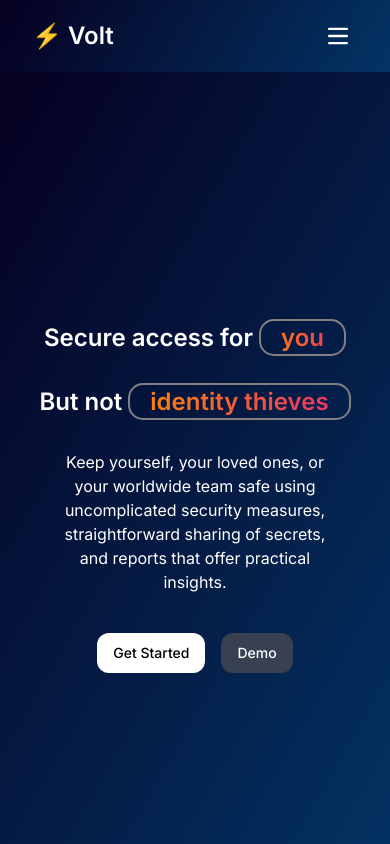
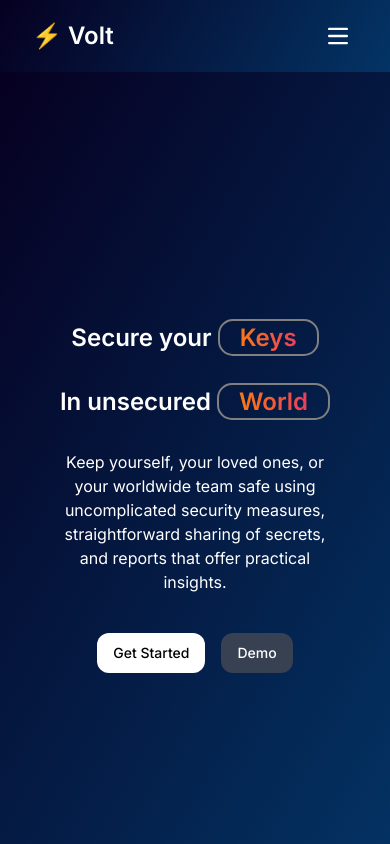
Before and after one commit to bettercallsundim/volt-password-manager, a Next.js app in the folder client/: page / in a window 390 px wide. Shown: the top 844 px of the page. Built offline with nearby package versions, Linux system fonts and the light colour scheme.

Commit message:
Update UI text in Hero and Testimonials components

```diff
--- a/client/app/parts/Hero.jsx
+++ b/client/app/parts/Hero.jsx
@@ -6,9 +6,9 @@ const Hero = () => {
       <div className=" font-semibold text-2xl  md:text-4xl leading-[4rem] md:leading-[5rem] text-center md:text-left">
         <p>
           {" "}
-          Secure access for <span className="gradient-text ">you</span>
+          Secure your <span className="gradient-text ">Keys</span>
           <br />
-          But not <span className="gradient-text">identity thieves</span>
+          In unsecured <span className="gradient-text">World</span>
         </p>
         <p className="text-base font-normal w-[80%] mx-auto md:mx-0 md:w-[70%] mt-4 text-center md:text-left">
           Keep yourself, your loved ones, or your worldwide team safe using
--- a/client/app/parts/Hero3.jsx
+++ b/client/app/parts/Hero3.jsx
@@ -14,7 +14,7 @@ const Hero3 = memo(() => {
           />
         </div>
         <div className="two md:w-[70%]">
-          <p className="md:pl-10 text-white text-lg md:text-xl">
+          <p className="md:pl-10 text-white text-base md:text-xl">
             It all starts with Customer Identity - from enhancing the customer
             experience with seamless logins to simplifying Multi-Factor
             Authentication (MFA) to a mere click. Your login system must strike
--- a/client/app/parts/Testimonials.jsx
+++ b/client/app/parts/Testimonials.jsx
@@ -2,7 +2,7 @@ import { memo } from "react";
 
 const Testimonials = memo(() => {
   return (
-    <div className="gradient-bg p-8 md:p-20">
+    <div className="gradient-bg p-4 md:p-20">
       <section className="text-white">
         <div className="py-8 px-4 mx-auto max-w-screen-xl text-center lg:px-6"></div>
         <div className="mx-auto max-w-screen-sm">
```
